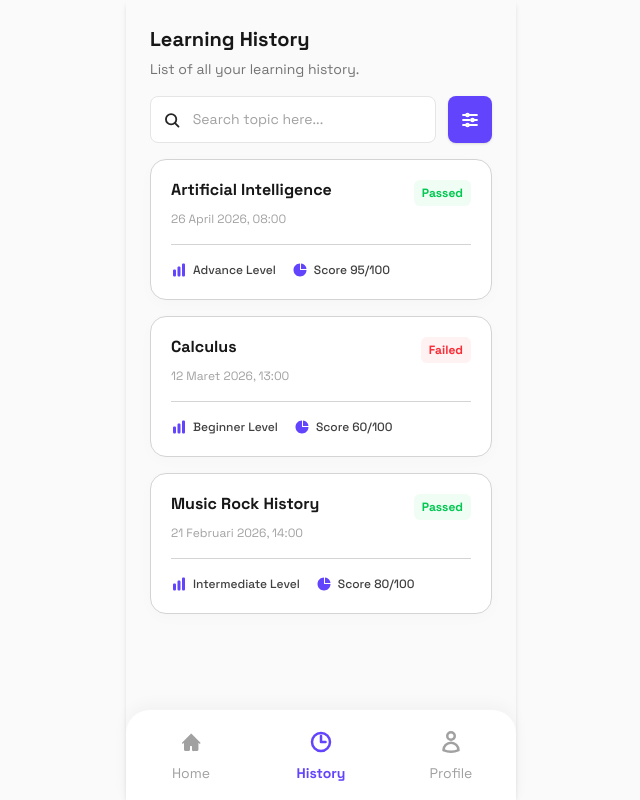
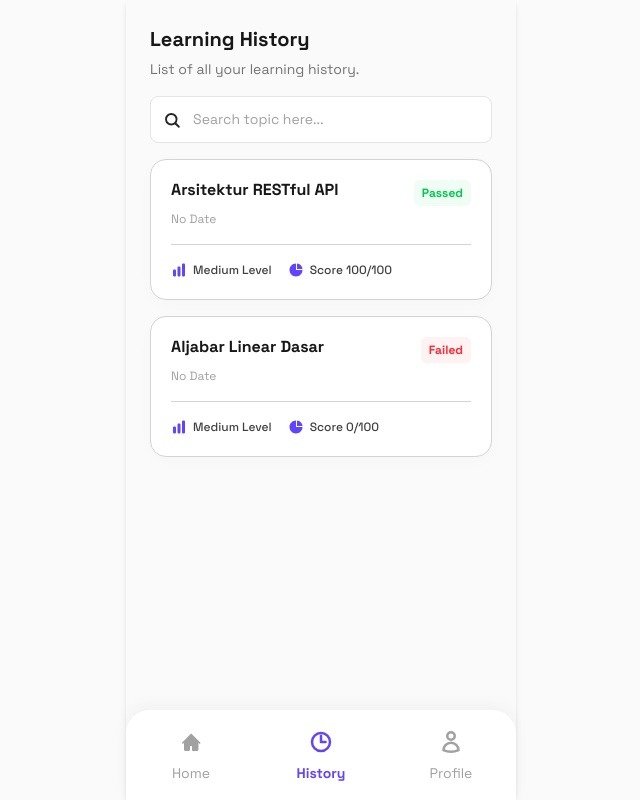
Before and after one commit to farhnnraal/fynix-app, a Next.js app: page /dashboard/history in a window 1280 px wide. Shown: the whole page, without its empty margins (319-959 px from the left). Built offline with nearby package versions, Linux system fonts and the light colour scheme.

Commit message:
integrasikan semua history ke datalocal storage

```diff
--- a/app/dashboard/(main)/history/page.tsx
+++ b/app/dashboard/(main)/history/page.tsx
@@ -1,63 +1,132 @@
 "use client";
 
-import { useState } from "react";
+import { useState, useEffect } from "react";
 import HistoryCard from "@/components/ui/HistoryCard";
-
-const DUMMY_HISTORY = [
-  {
-    id: 1,
-    title: "Artificial Intelligence",
-    date: "26 April 2026, 08:00",
-    status: "Passed" as const,
-    level: "Advance Level",
-    score: 95,
-  },
-  {
-    id: 2,
-    title: "Calculus",
-    date: "12 Maret 2026, 13:00",
-    status: "Failed" as const,
-    level: "Beginner Level",
-    score: 60,
-  },
-  {
-    id: 3,
-    title: "Music Rock History",
-    date: "21 Februari 2026, 14:00",
-    status: "Passed" as const,
-    level: "Intermediate Level",
-    score: 80,
-  },
-];
 
 export default function HistoryPage() {
   const [searchQuery, setSearchQuery] = useState("");
+  const [histories, setHistories] = useState<any[]>([]);
+  const [loading, setLoading] = useState(true);
+
+  useEffect(() => {
+    // Ambil data riil learning_histories dari localStorage
+    const localHistories = localStorage.getItem("learning_histories");
+    const localTopics = localStorage.getItem("topics");
+    const localCustomTopics = localStorage.getItem("custom_ai_topics");
+
+    if (localHistories) {
+      try {
+        const parsedHistories = JSON.parse(localHistories);
+        const topics = localTopics ? JSON.parse(localTopics) : [];
+        const customTopics = localCustomTopics ? JSON.parse(localCustomTopics) : [];
+
+        // Gabungkan data history dengan metadata judul dan level dari tabel master topic
+        const enrichedHistories = parsedHistories.map((history: any) => {
+          const isCustom = history.is_custom_topic;
+          const sourceArray = isCustom ? customTopics : topics;
+
+          // Cari judul dan difficulty asli berdasarkan topic_id
+          const matchedTopic = sourceArray.find((t: any) =>
+            isCustom ? t.custom_topic_id === history.topic_id : t.topic_id === history.topic_id
+          );
+
+          // Konversi nilai score menjadi status kelulusan untuk UI Card
+          const finalScore = history.score || 0;
+          const statusResult = finalScore >= 75 ? "Passed" : "Failed";
+
+          return {
+            // Gunakan history_id sebagai key unik utama untuk routing detail
+            id: history.history_id,
+            title: matchedTopic ? matchedTopic.title : (history.title || "Unknown Topic"),
+            date: history.created_at ? formatDisplayDate(history.created_at) : "No Date",
+            status: statusResult as "Passed" | "Failed",
+            level: matchedTopic ? `${matchedTopic.difficulty} Level` : "General Level",
+            score: finalScore,
+          };
+        });
+
+        // Urutkan berdasarkan tanggal terbaru (descending) agar riwayat paling baru muncul di atas
+        enrichedHistories.sort((a: any, b: any) => new Date(b.date).getTime() - new Date(a.date).getTime());
+
+        setHistories(enrichedHistories);
+      } catch (error) {
+        console.error("Gagal memproses data history:", error);
+      }
+    }
+    setLoading(false);
+  }, []);
+
+  // Fungsi pembantu untuk merapikan format tanggal ISO ke teks display UI
+  const formatDisplayDate = (dateString: string) => {
+    try {
+      const dateObj = new Date(dateString);
+      const formattedDate = dateObj.toLocaleDateString("id-ID", {
+        day: "numeric",
+        month: "long",
+        year: "numeric",
+      });
+      const formattedTime = dateObj.toLocaleTimeString("id-ID", {
+        hour: "2-digit",
+        minute: "2-digit",
+      }).replace(".", ":");
+
+      return `${formattedDate}, ${formattedTime}`;
+    } catch {
+      return dateString;
+    }
+  };
+
+  // Filter data berdasarkan text yang diketik user di kolom pencarian
+  const filteredHistories = histories.filter((item) =>
+    item.title.toLowerCase().includes(searchQuery.toLowerCase()) ||
+    item.level.toLowerCase().includes(searchQuery.toLowerCase())
+  );
 
   return (
-    <div className="w-full flex flex-col gap-4 p-6">
+    <div className="w-full flex flex-col gap-4 p-6 mb-20">
       <div className="w-full flex flex-col gap-1">
         <h3 className="text-h3 font-bold text-neutral-900">Learning History</h3>
         <p className="text-body text-neutral-500">List of all your learning history.</p>
       </div>
+
+      {/* SEARCH BAR */}
       <div className="w-full flex gap-3 items-stretch">
         <div className="flex-1 bg-white border border-neutral-200 rounded-lg p-[12px] flex items-center gap-3 focus-within:border-primary-500 focus-within:ring-1 focus-within:ring-primary-500 transition-all duration-200">
           <svg xmlns="http://www.w3.org/2000/svg" viewBox="0 0 24 24" fill="none" stroke="currentColor" strokeWidth={2.5} className="w-5 h-5 text-neutral-800">
             <circle cx="11" cy="11" r="7" />
             <path d="M21 21l-4.35-4.35" strokeLinecap="round" strokeLinejoin="round" />
           </svg>
-          <input type="text" placeholder="Search topic here..." value={searchQuery} onChange={(e) => setSearchQuery(e.target.value)} className="w-full bg-transparent text-[14px] text-neutral-800 placeholder-neutral-400 outline-none" />
+          <input
+            type="text"
+            placeholder="Search topic here..."
+            value={searchQuery}
+            onChange={(e) => setSearchQuery(e.target.value)}
+            className="w-full bg-transparent text-[14px] text-neutral-800 placeholder-neutral-400 outline-none"
+          />
         </div>
+      </div>
 
-        <button type="button" className="aspect-square bg-primary-500 text-white rounded-lg flex items-center justify-center hover:bg-primary-600 transition-colors duration-200 outline-none p-3 shadow-sm">
-          <svg xmlns="http://www.w3.org/2000/svg" fill="none" viewBox="0 0 24 24" strokeWidth={2.5} stroke="currentColor" className="w-5 h-5">
-            <path strokeLinecap="round" strokeLinejoin="round" d="M10.5 6h9.75M10.5 6a1.5 1.5 0 1 1-3 0m3 0a1.5 1.5 0 1 0-3 0M3.75 6H7.5m3 12h9.75m-9.75 0a1.5 1.5 0 1 1-3 0m3 0a1.5 1.5 0 1 0-3 0m-3.75 0H7.5m9-6h3.75m-3.75 0a1.5 1.5 0 1 1-3 0m3 0a1.5 1.5 0 1 0-3 0M3.75 12h7.5" />
-          </svg>
-        </button>
-      </div>
+      {/* LIST HISTORY CARD */}
       <div className="w-full flex flex-col gap-4">
-        {DUMMY_HISTORY.map((item) => (
-          <HistoryCard key={item.id} id={item.id} title={item.title} date={item.date} status={item.status} level={item.level} score={item.score} />
-        ))}
+        {loading ? (
+          <div className="text-center text-sm text-neutral-400 py-10">Loading histories...</div>
+        ) : filteredHistories.length > 0 ? (
+          filteredHistories.map((item) => (
+            <HistoryCard
+              key={item.id}
+              id={item.id}
+              title={item.title}
+              date={item.date}
+              status={item.status}
+              level={item.level}
+              score={item.score}
+            />
+          ))
+        ) : (
+          <div className="text-center text-sm text-neutral-500 bg-neutral-100/50 rounded-xl py-12 border border-dashed border-neutral-200">
+            {searchQuery ? "No history matches your search." : "You don't have any learning history yet."}
+          </div>
+        )}
       </div>
     </div>
   );
```
